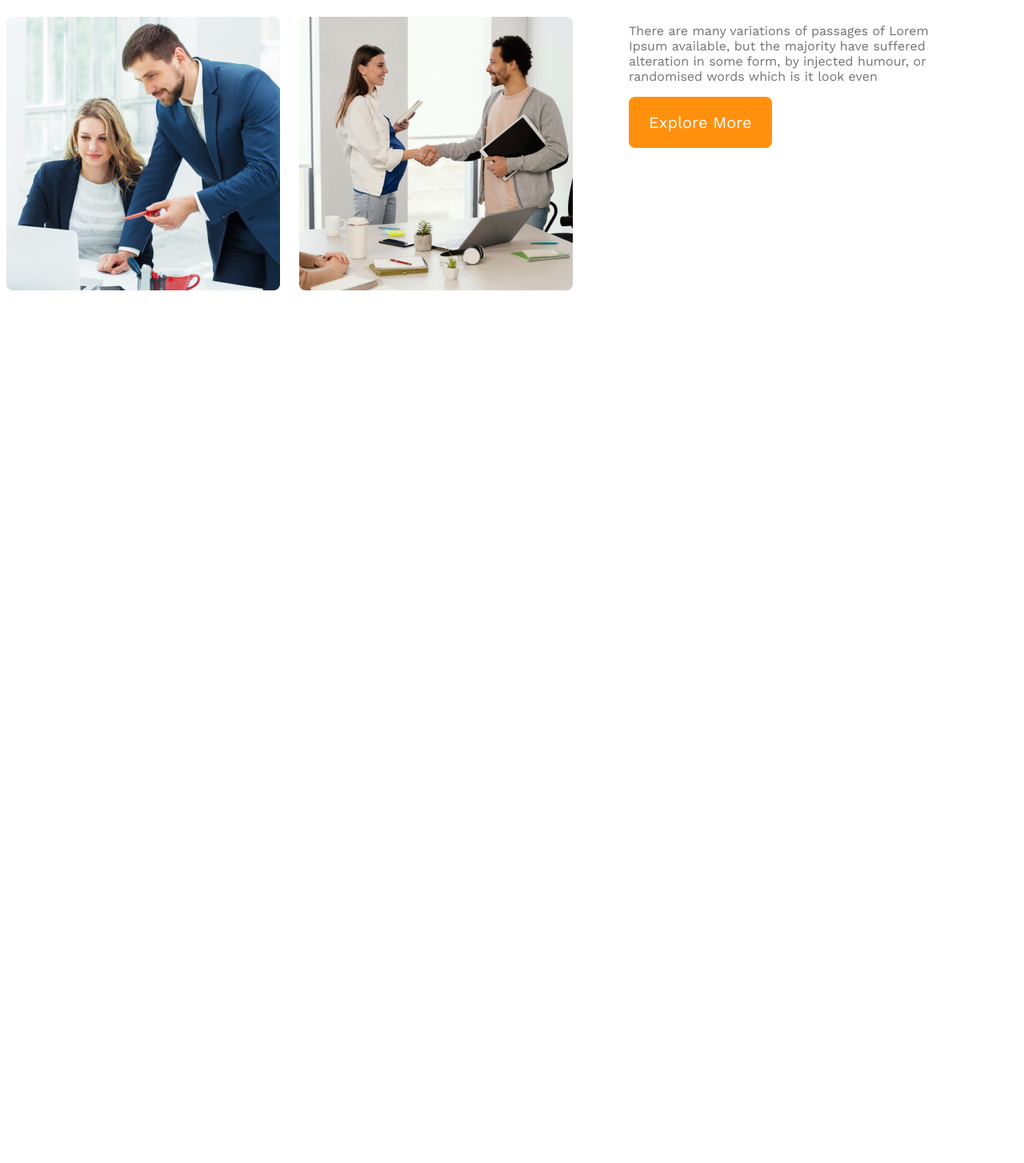
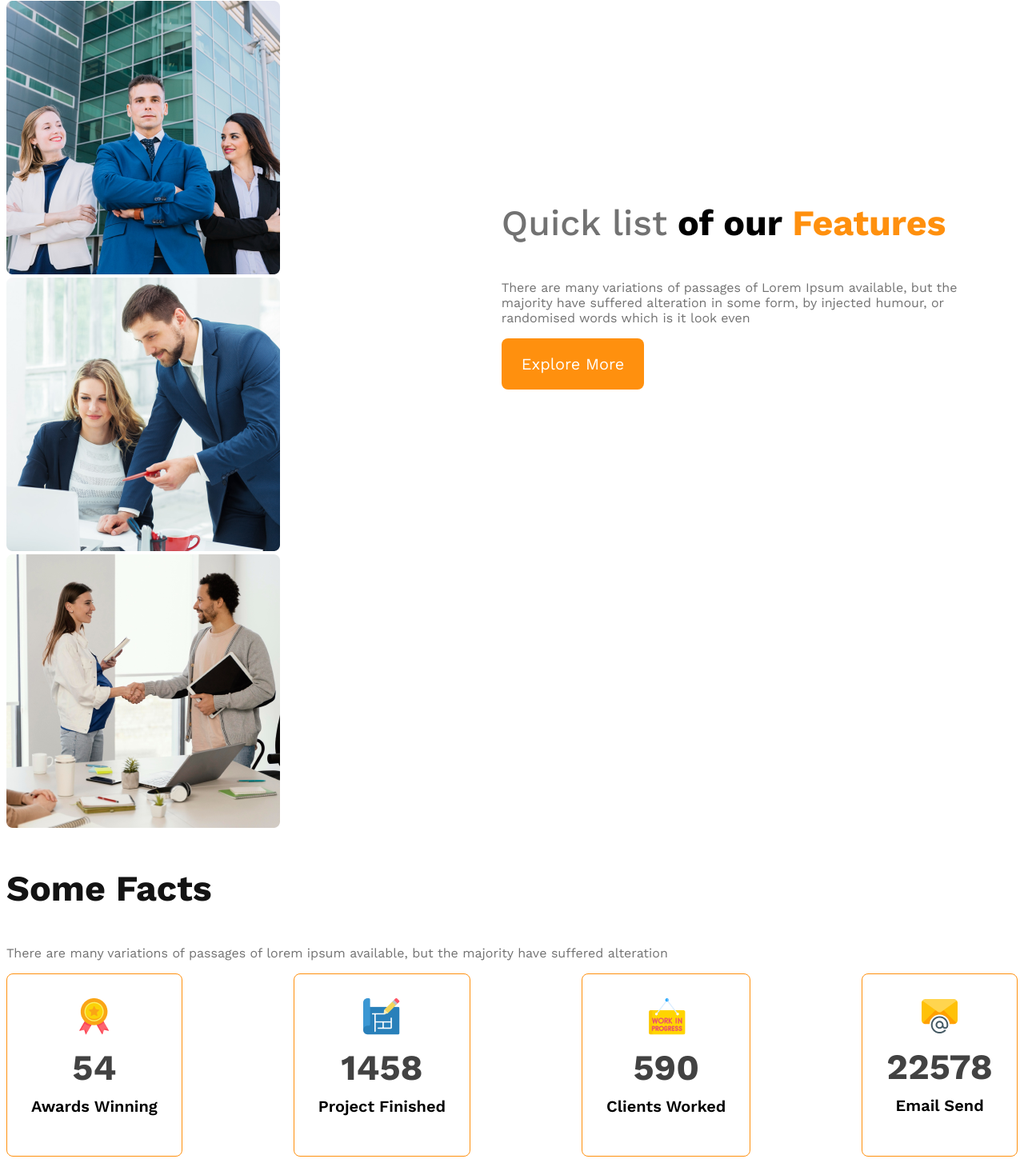
Before and after one commit to farhan1937/g3-architects, a plain HTML site: page index.html in a window 1280 px wide. Shown: the part 1356-2810 px from the top of the page at 80% size. Before the commit the page ends 1727 px from the top, so only its background shows below. Drawn offline with nearby package versions, Linux system fonts and the light colour scheme.

Commit message:
added this

```diff
--- a/css/style.css
+++ b/css/style.css
@@ -29,7 +29,7 @@ nav{
     justify-content: space-between;
     align-items: center;
 }
-.nav-title{
+.section-title{
     font-size: 2.8rem;
     font-weight: 700;
     color: #131313;
@@ -77,15 +77,22 @@ main{
 .teams-container{
     display: flex;
     align-items: center;
+
+
 }
 .teams-img-container{
     display: grid;
     grid-template-columns: repeat(2, 1fr);
-    gap: 1.5rem;
+    gap: 1.2rem;
+
+
+
+
 }
 .teams-content{
-    padding-right: 70px;
-    padding-left: 70px;
+    padding-right: 10px;
+    padding-left: 10px;
+
 }
 .teams-title{
     font-size: 2.8rem;
@@ -95,10 +102,44 @@ main{
     font-weight: 500;
 
 }
+
 .teams-title, .text-features{
     color: #FF900E;
     font-weight: 700;
 }
+/* facts section  */
+.facts-card-container{
+    display: flex;
+    justify-content: space-between;
+}
+.facts-card-container .card{
+    border: 1px solid #FF900E;
+    border-radius: 8px;
+    text-align: center;
+    padding: 30px;
+}
+.facts-card-container .card-title{
+    font-weight: 600;
+    font-size: 1.25rem;
+    margin-top: 5px;
+}
+.facts-card-container .card-stats{
+    font-size: 2.8rem;
+    color: #424242;
+    margin-top: 10px;
+    margin-bottom: 10px;
+
+}
+
+
+
+
+
+
+
+
+
+
 
 /* responsive media queries */
 /* mobile devices */
@@ -129,6 +170,6 @@ main{
         padding: 50px;
     }
     nav, .teams-container{
-        flex-direction:column-reverse;
+        flex-direction:column;
     }
 }
--- a/index.html
+++ b/index.html
@@ -10,7 +10,7 @@
     <!-- header start -->
     <header>
         <nav>
-            <h3 class="nav-title">G3 Architects</h3>
+            <h3 class="section-title">G3 Architects</h3>
             <ul>
                 <li><a href="">Home</a></li>
                 <li><a href="">About</a></li>
@@ -36,7 +36,7 @@
     <main>
         <!-- features section start -->
         <section  class="teams-container">
-            <div class="teams-img-container">
+            <div class="">
                 <img src="./images/team1.png" alt="">
                 <img src="./images/team2.png" alt="">
                 <img src="./images/team3.png" alt="">
@@ -48,6 +48,38 @@
                 <button class="btn-primary">Explore More</button>
             </div>
         </section>
+        <!-- features section  -->
+        <section class="features">
+
+        </section>
+        <!-- facts section -->
+        <section class="fatcs">
+            <h3 class="section-title">Some Facts</h3>
+            <p class="text-light-gray">There are many variations of passages of lorem ipsum available, but the majority have suffered alteration</p>
+            <div class="facts-card-container">
+                <div class="card">
+                    <img src="./images/icons/ribon.png" alt="">
+                    <h2 class="card-stats">54</h2>
+                    <p class="card-title">Awards Winning</p>
+                </div>
+                <div class="card">
+                    <img src="./images/icons/projects.png" alt="">
+                    <h2 class="card-stats">1458</h2>
+                    <p class="card-title">Project Finished</p>
+                </div>
+                <div class="card">
+                    <img src="./images/icons/customers.png" alt="">
+                    <h2 class="card-stats">590</h2>
+                    <p class="card-title">Clients Worked</p>
+                </div>
+                <div class="card">
+                    <img src="./images/icons/email.png" alt="">
+                    <h2 class="card-stats">22578</h2>
+                    <p class="card-title">Email Send</p>
+                </div>
+            </div>
+
+        </section>
     </main>
     <footer>
 
```
